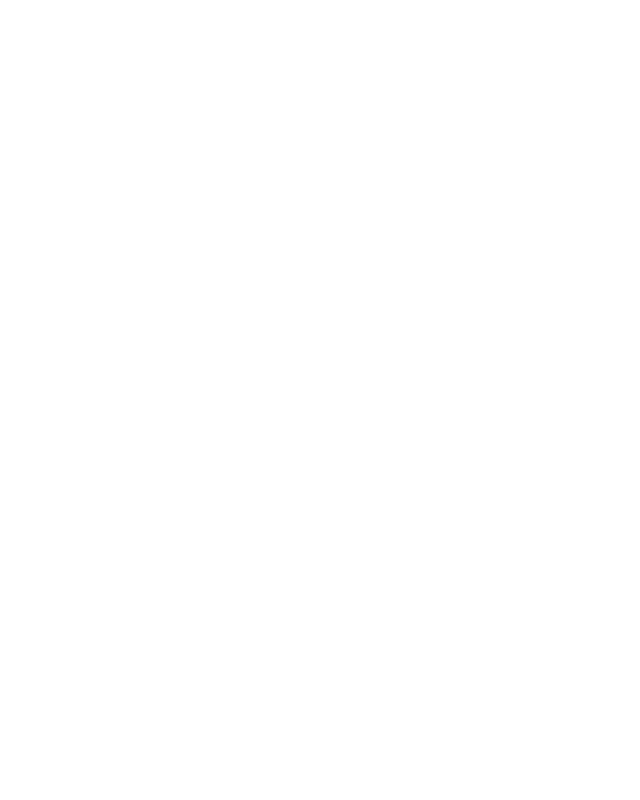
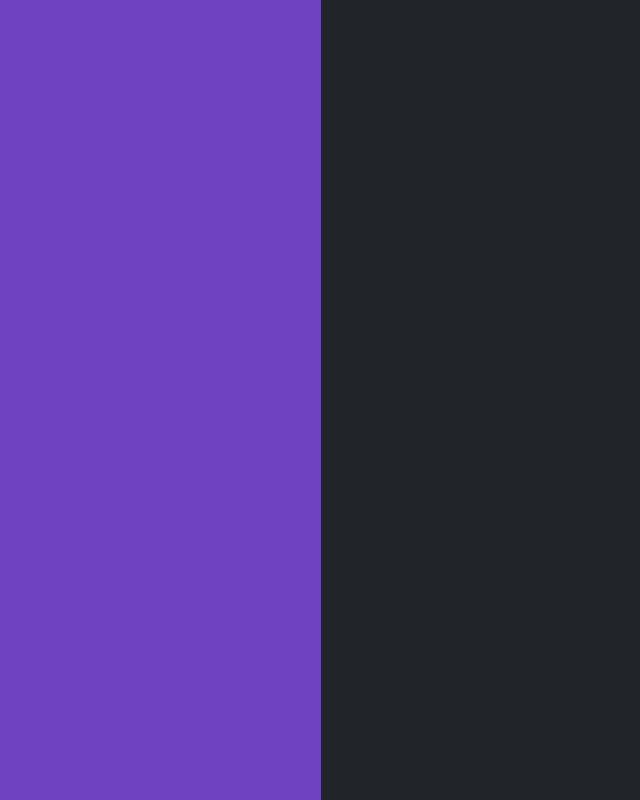
Before and after one commit to bulatsabirow/resume, a Vue app: page / in a window 1280 px wide. Shown: the whole page, without its empty margins (106-746 px from the left). Built offline with nearby package versions, Linux system fonts and the light colour scheme.

Commit message:
+ page frame (#7)

```diff
--- a/index.html
+++ b/index.html
@@ -7,7 +7,7 @@
     <title>Vite App</title>
   </head>
   <body>
-    <div id="app"></div>
+    <div id="app" class="vh-100 vw-100 px-0"></div>
     <script type="module" src="/src/main.js"></script>
   </body>
 </html>
--- a/src/assets/main.css
+++ b/src/assets/main.css
@@ -1,35 +1,5 @@
 @import './base.css';
 
 #app {
-  max-width: 1280px;
-  margin: 0 auto;
-  padding: 2rem;
-
-  font-weight: normal;
+    width: calc(100vw);
 }
-
-a,
-.green {
-  text-decoration: none;
-  color: hsla(160, 100%, 37%, 1);
-  transition: 0.4s;
-}
-
-@media (hover: hover) {
-  a:hover {
-    background-color: hsla(160, 100%, 37%, 0.2);
-  }
-}
-
-@media (min-width: 1024px) {
-  body {
-    display: flex;
-    place-items: center;
-  }
-
-  #app {
-    display: grid;
-    grid-template-columns: 1fr 1fr;
-    padding: 0 2rem;
-  }
-}
--- /dev/null
+++ b/src/components/AboutMeComponent.vue
@@ -0,0 +1,11 @@
+<script setup>
+
+</script>
+
+<template>
+
+</template>
+
+<style scoped>
+
+</style>
--- /dev/null
+++ b/src/components/PersonComponent.vue
@@ -0,0 +1,11 @@
+<script setup>
+
+</script>
+
+<template>
+
+</template>
+
+<style scoped>
+
+</style>
--- a/src/views/ResumeView.vue
+++ b/src/views/ResumeView.vue
@@ -1,11 +1,24 @@
 <script setup>
 
+import PersonComponent from "@/components/PersonComponent.vue";
+import AboutMeComponent from "@/components/AboutMeComponent.vue";
 </script>
 
 <template>
-
+    <main class="d-flex flex-row main-container vh-100">
+        <div class="row w-100 mx-0">
+            <div class="person-container h-100 col-4">
+                <PersonComponent/>
+            </div>
+            <div class="col-8 bg-dark h-100">
+                <AboutMeComponent/>
+            </div>
+        </div>
+    </main>
 </template>
 
 <style scoped>
-
+    .person-container {
+        background-color: var(--bs-purple);
+    }
 </style>
```
